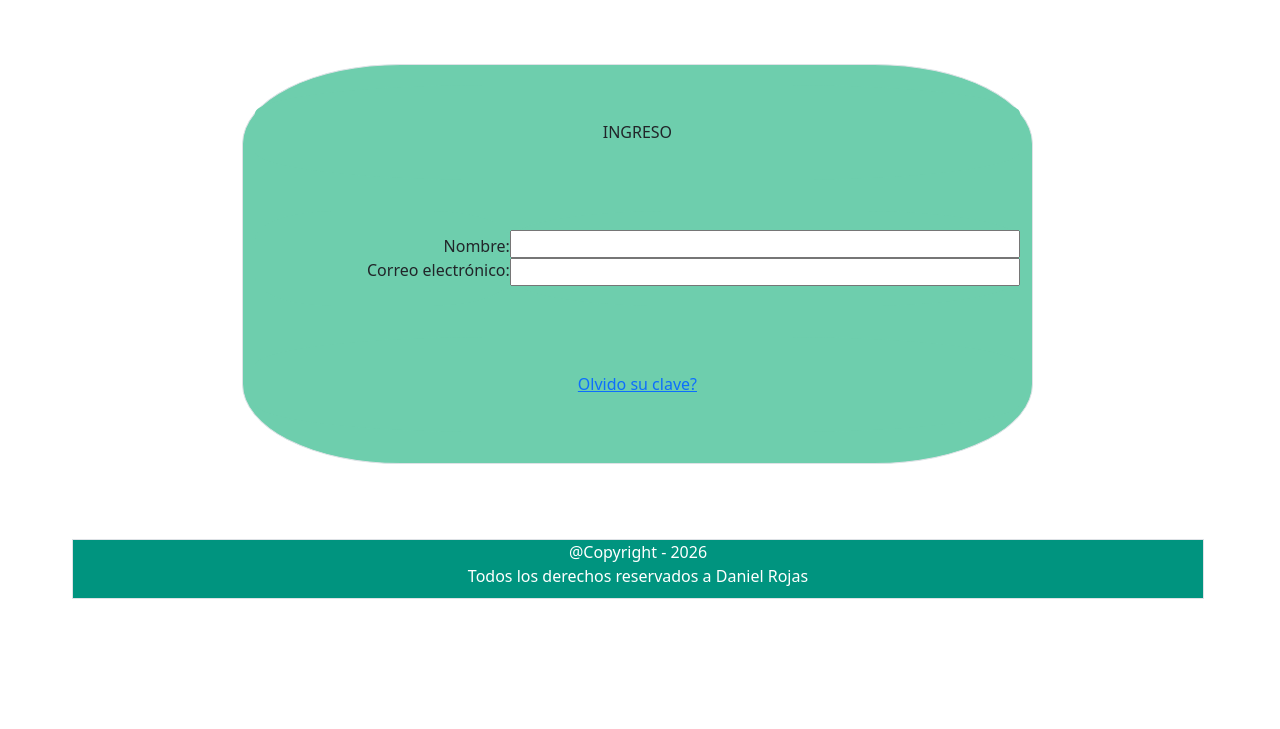
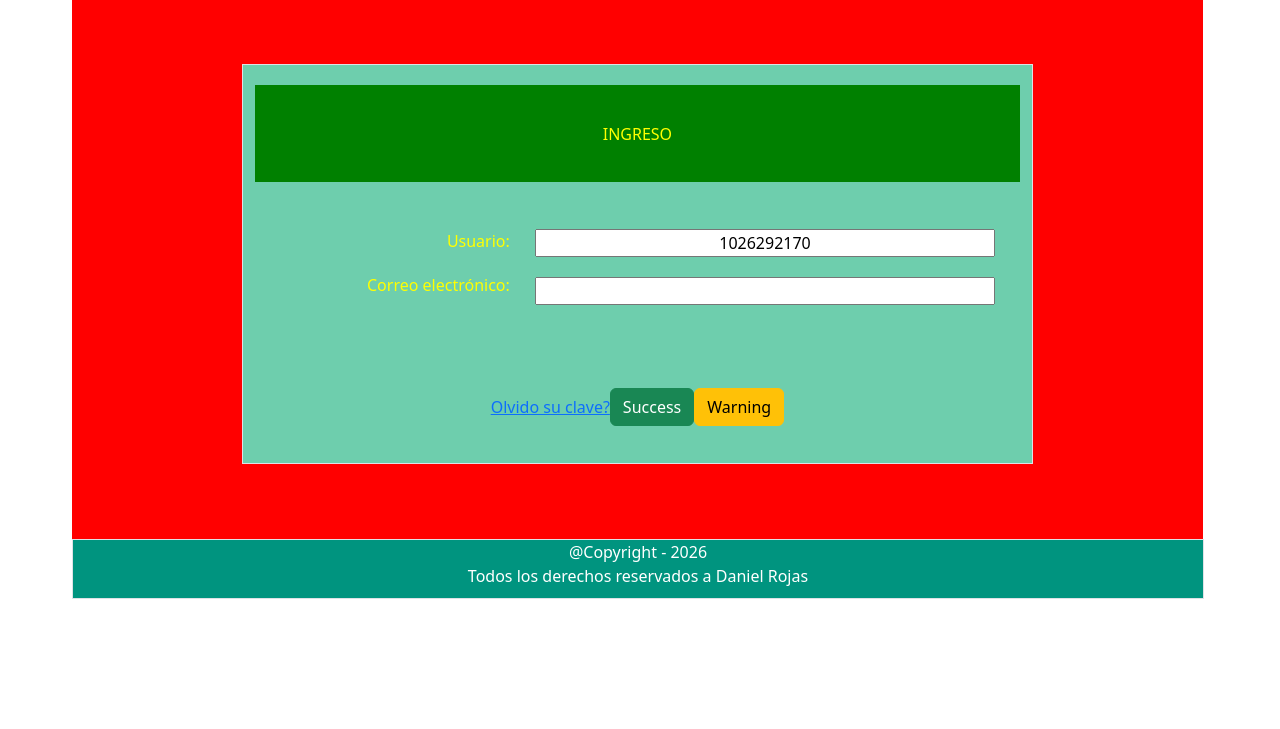
Before and after one commit to danielrojasa-web/Ingeneria-Web, a plain HTML site: page pages/company/login.html in a window 1280 px wide. Shown: the part 71-800 px from the top of the page. Drawn offline with Linux system fonts and the light colour scheme; files whose address does not match are found by name.

Commit message:
cambio clase

```diff
--- a/assets/css/styles-bootstrap5Login.css
+++ b/assets/css/styles-bootstrap5Login.css
@@ -57,6 +57,7 @@ nav {
     /* border: 2px solid red; */
     display: flex;
     flex-direction: column;
+    color: yellow;
     /* Apila los elementos uno abajo del otro */
 }
 
@@ -66,17 +67,17 @@ body {
 }
 
 
-.portafolio {
+.formulario {
     height: 550px;
     width: 99.9%;
-    background-color: white;
+    background-color: red;
     text-align: center;
     align-items: center;
     justify-content: center;
     display: flex;
 }
 
-.port-uni{
+.form-Inicio {
     height: 400px;
     padding-top: 20px;
     width: 70%;
@@ -85,16 +86,49 @@ body {
     display: flex;
 
     background-color: #6ECEAD;
-    border-radius: 20%;
+    border-radius: 0%;
 }
-.portafolio .port-col {
-    height: 25%;
+
+
+.form-Inicio .form-titulo {
+    background-color: green;
     text-align: center;
     justify-content: center;
-    background-color: #6ECEAD;
+    align-items: center;
     display: flex;
+}
+
+.form-Inicio .form-label {
+    justify-content: center;
+    align-items: center;
     flex-flow: column;
-    border-radius: 30%;
+    display: flex;
+}
+
+.form-Inicio .form-input {
+    justify-content: center;
+    align-items: center;
+    flex-flow: column;
+    display: flex;
+}
+
+label{
+    text-align: right;
+    margin: 10px;
+    width: 100%;
+}
+input{
+    text-align: center;
+    margin: 10px;
+    width: 90%;
+}
+
+.form-Inicio .form-footer{
+    /* background-color: pink; */
+    align-items: center;
+    justify-content: center;
+    flex-direction: row;
+    display: flex;
 }
 footer {
     height: 60px;
--- a/pages/company/login.html
+++ b/pages/company/login.html
@@ -13,6 +13,7 @@
 <body>
     <!-- Contenedor  -->
     <div class="contenedor container-fluid-md ">
+        <!-- ENCABEZADO -->
         <nav class="row">
             <div class="col-12 col-sm-12 col-md-2  col-lg-2 logo ">
                 <img src="../../assets/img/logo.png" alt="Logo cargue" />
@@ -30,6 +31,26 @@
                 <a class="text-white  " href="menu.html">Login</a>
             </div>
         </nav>
+        <!-- DIV CENTRAL -->
+        <section id="portafolio" class="row formulario">
+            <div class="form-Inicio border">
+                <div class="col-12 col-sm-12 col-md-6 col-lg-12 form-titulo  ">INGRESO </div>
+                <div class="col-12 col-sm-12 col-md-6 col-lg-4  form-label">
+                    <label for="nombre" class="label">Usuario:</label>
+
+                    <label for="email" class="label">Correo electrónico:</label>
+                </div>
+                <div class="col-6 col-sm-12 col-md-6 col-lg-8 form-input  ">
+                    <input class="input" type="text" id="nombre" name="nombre" value="1026292170" placeholder="Usuario">
+                    <input class="input" type="email" id="email" name="email">
+                </div>
+                <div class="col-12 col-sm-12 col-md-6 col-lg-12 form-footer">
+                    <a class="text-blue  " href="menu.html">Olvido su clave?</a>
+                    <button type="button" class="btn btn-success">Success</button>
+                    <button type="button" class="btn btn-warning">Warning</button>
+                </div>
+            </div>
+        </section>
 
 
 
@@ -42,28 +63,13 @@
                  </div>
                  </form>
             </div> -->
-        <section id="portafolio" class="row portafolio ">
-            <div class="port-uni border">
-                <div class="col-12 col-sm-12 col-md-6 col-lg-12 port-col  ">INGRESO </div>
-                <div class="col-12 col-sm-12 col-md-6 col-lg-4 port-col  text-end">
-                    <label for="nombre">Nombre:</label>
-                    <label for="email">Correo electrónico:</label>
-                </div>
-                <div class="col-12 col-sm-12 col-md-6 col-lg-8 port-col  ">
-                    <input type="text" id="nombre" name="nombre">
-                    <input type="email" id="email" name="email">
-                </div>
-                <div class="col-12 col-sm-12 col-md-6 col-lg-12 port-col  ">
-                                    <a class="text-blue  " href="menu.html">Olvido su clave?</a>
 
-                </div>
-            </div>
-        </section>
 
         <footer class="row  col-12 col-sd-12 col-md-12 col-lg-12 border ">@Copyright - 2026<br>Todos los derechos
             reservados a Daniel Rojas</be>
         </footer>
     </div>
+
 
     <script src="assets/js/scripts.js"></script> <!-- Enlace al script en la otra carpeta (js/) -->
     <script src="assets/js/bootstrap.bundle.js"></script>
```
